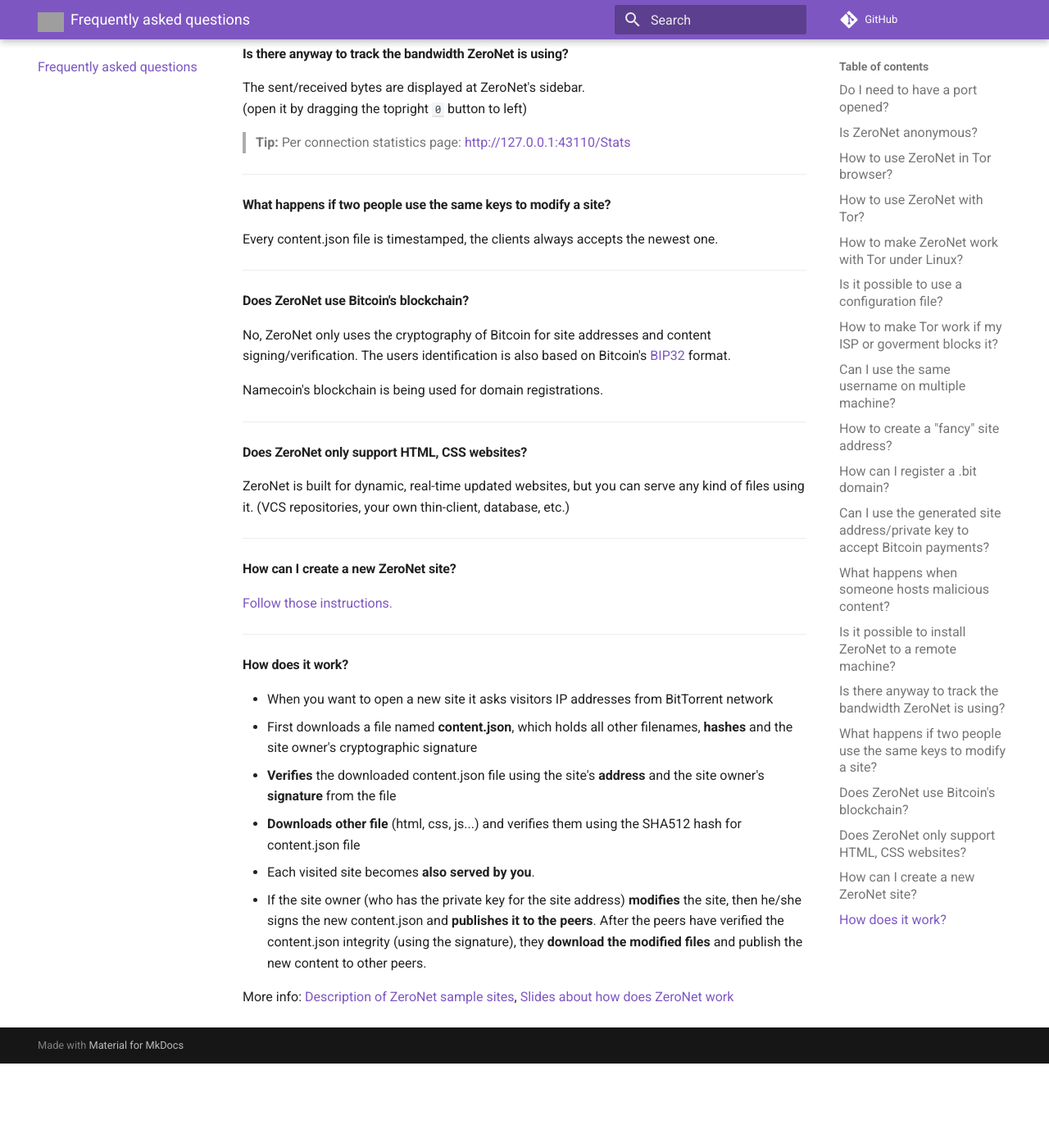
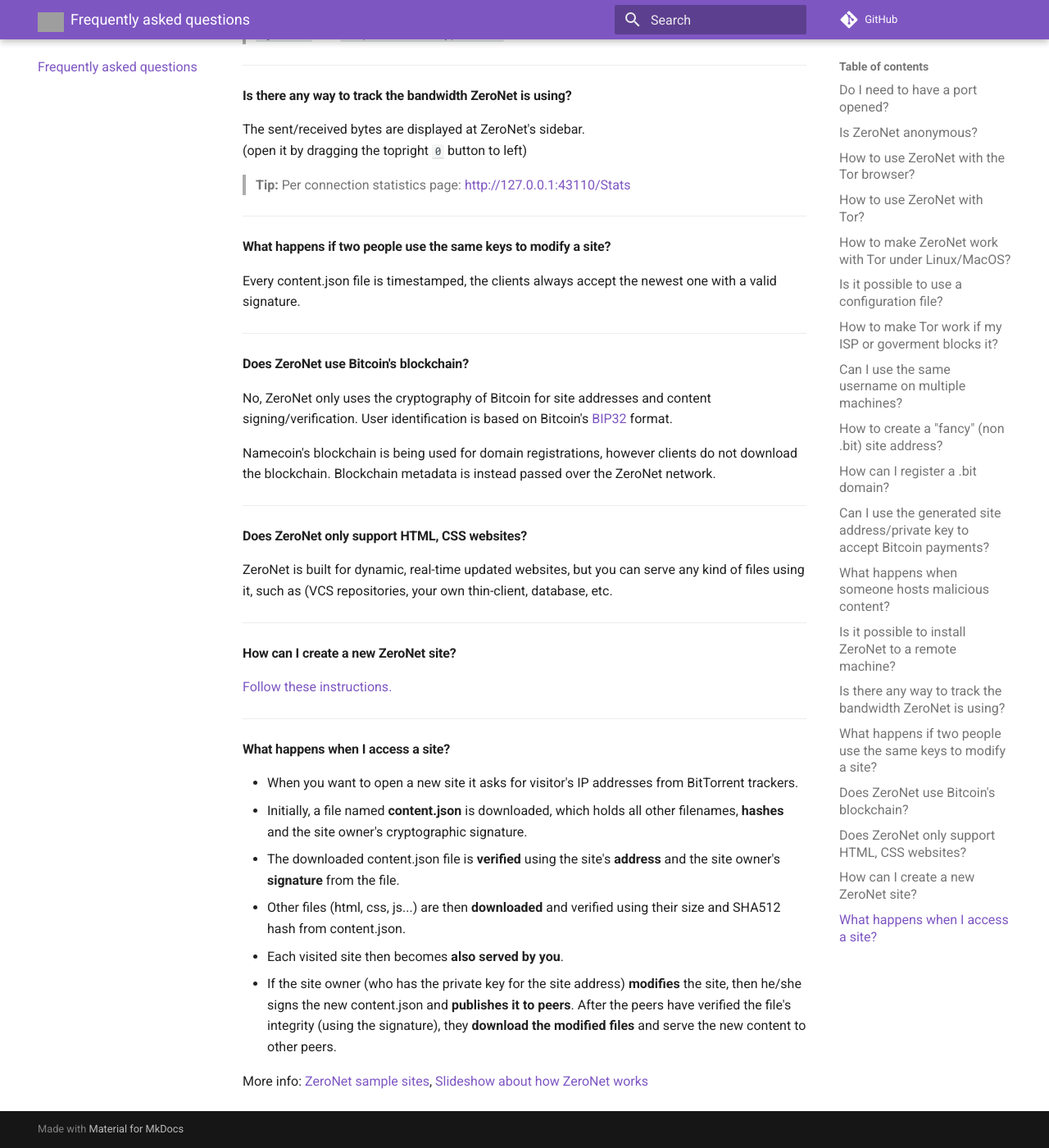
Before and after one commit to HelloZeroNet/Documentation, an MkDocs documentation site: the page built from docs/faq.md, in a window 1280 px wide and 1400 px high, scrolled down 4364 px. Shown: the whole window at 82% size. Built offline with MkDocs 1.6.1 and Material for MkDocs 9.7.7, drawn with Linux system fonts in a browser that asks for light colours; comment, search, counter and statistics services are not loaded; old or Windows-style settings are respelled for this version of MkDocs; before the commit the page ends 5661 px from its top, so only the background shows below that; some of the changed text lies outside the part shown; grey boxes are pictures that could not be loaded.

Commit message:
Fixes and grammar corrections for the FAQ

````diff
--- a/docs/faq.md
+++ b/docs/faq.md
@@ -29,9 +29,9 @@
 ---
 
 
-#### How to use ZeroNet in Tor browser?
+#### How to use ZeroNet with the Tor browser?
 
-In Tor mode it's recommended to use ZeroNet in Tor Browser:
+In Tor mode it is recommended to use ZeroNet from within the Tor Browser:
 
 - Start the Tor Browser
 - Go to address `about:preferences#advanced`
@@ -39,7 +39,7 @@
 - Enter `127.0.0.1` to field **No proxy for**
 - Open http://127.0.0.1:43110 in the browser
 
-If you still see blank page:
+If you still see a blank page:
  - Click on NoScript's button (first on the toolbar)
  - Choose "Temporary allow all this page"
  - Reload the page
@@ -49,31 +49,30 @@
 
 #### How to use ZeroNet with Tor?
 
-If you want to hide your IP install the latest version of ZeroNet then click Tor > Enable Tor for every connection on ZeroHello.
+If you want to hide your IP address, install the latest version of ZeroNet then click Tor > Enable Tor for every connection on ZeroHello.
 
-On Windows Tor is bundled with ZeroNet, ZeroNet will attempt to download and unpack Tor component on its first run. But in any case if it fails you can install it manually following the instruction in `core\tools\tor\manual_install.txt`.
+On Windows, Tor is bundled with ZeroNet. ZeroNet will attempt to download and unpack Tor on its first run. If this fails for any reason, you can install it manually following the instruction in `core\tools\tor\manual_install.txt`.
 
-For other OS [follow Tor install instructions](https://www.torproject.org/docs/installguide.html),
-edit your torrc configuration file by removing `#` from line `# ControlPort 9051` then restart your Tor service and ZeroNet.
+For other OS's, follow the instructions in the "How to make ZeroNet work with Tor under Linux/MacOS" section.
 
 > __Tip:__ You can verify your IP address using ZeroNet's [Stats](http://127.0.0.1:43110/Stats) page.
 
-> __Tip:__ If you get connection errors make sure you have the latest version of Tor installed. (0.2.7.5+ required)
+> __Tip:__ If you get connection errors, make sure you have the latest version of Tor installed. (0.2.7.5+ required)
 
 
 ---
 
 
-#### How to make ZeroNet work with Tor under Linux?
+#### How to make ZeroNet work with Tor under Linux/MacOS?
 
- - `sudo apt install tor`
+ - Install Tor for your OS following Tor's official guidelines: [Linux](https://www.torproject.org/download/download-unix.html.en) [Mac](https://www.torproject.org/docs/tor-doc-osx.html.en).
  - `sudo nano /etc/tor/torrc`
  - Remove the `#` character from lines `ControlPort 9051` and `CookieAuthentication 1` (line ~57)
- - `/etc/init.d/tor restart`
- - Add permission yourself to read the auth cookie by `sudo usermod -a -G debian-tor [yourlinuxuser]`<br>(if you are not on Debian check the file's user group by `ls -al /var/run/tor/control.authcookie`)
+ - Restart tor
+ - Add permission for yourself to read the auth cookie. With Debian Linux, the command is `sudo usermod -a -G debian-tor [yourlinuxuser]`<br>(if you are not on Debian check the file's user group by `ls -al /var/run/tor/control.authcookie`)
  - Logout/Login with your user to apply group changes
 
-> __Tip:__ You can verify if your Tor running correctly using `echo 'PROTOCOLINFO' | nc 127.0.0.1 9051`
+> __Tip:__ You can verify if your Tor setup is running correctly using `echo 'PROTOCOLINFO' | nc 127.0.0.1 9051`
 
 > __Tip:__ It's also possible to use Tor without modifying torrc (or to use older versions of Tor clients), by running `zeronet.py --tor disable --proxy 127.0.0.1:9050 --disable_udp`, but then you will lose ability to talk with other .onion addresses.
 
@@ -82,7 +81,7 @@
 
 #### Is it possible to use a configuration file?
 
-You can put your configuration options to a `zeronet.conf` file. Example:
+Any command line configuration flag can also be used as a configuration option. Place these options line-by-line into a file called `zeronet.conf` in your top-level zeronet directory (the one with zeronet.py). Example:
 
 ```
 [global]
@@ -112,15 +111,15 @@
 ---
 
 
-#### Can I use the same username on multiple machine?
+#### Can I use the same username on multiple machines?
 
-Yes, you have to copy the `data/users.json` file to your new machine.
+Yes, simply copy the `data/users.json` file to your new machine.
 
 
 ---
 
 
-#### How to create a "fancy" site address?
+#### How to create a "fancy" (non .bit) site address?
 
 Use [vanitygen](https://bitcointalk.org/index.php?topic=25804.0) to generate one. Once you get your keys, create `data/1YourPublicKey...tCkBzAXTKvJk4uj8` directory. Put some files there.
 
@@ -184,19 +183,20 @@
 
 
 #### Is it possible to install ZeroNet to a remote machine?
+
 Yes, you have to enable the UiPassword plugin by renaming the __plugins/disabled-UiPassword__ directory to __plugins/UiPassword__,
 then start ZeroNet on the remote machine using <br>`zeronet.py --ui_ip "*" --ui_password anypassword`.
 This will bind the ZeroNet UI webserver to all interfaces, but to keep it secure you can only access it by entering the given password.
 
 > __Tip:__ You can also restrict the interface based on ip address by using `--ui_restrict ip1 ip2`.
 
-> __Tip:__ You can specify the password in config file by creating a `zeronet.conf` file and add `[global]`, `ui_password = anypassword` lines to it.
+> __Tip:__ You can specify the password in the config file by creating a `zeronet.conf` file and adding `[global]` and `ui_password = anypassword` lines to it.
 
 
 ---
 
 
-#### Is there anyway to track the bandwidth ZeroNet is using?
+#### Is there any way to track the bandwidth ZeroNet is using?
 
 The sent/received bytes are displayed at ZeroNet's sidebar.<br>(open it by dragging the topright `0` button to left)
 
@@ -208,7 +208,7 @@
 
 #### What happens if two people use the same keys to modify a site?
 
-Every content.json file is timestamped, the clients always accepts the newest one.
+Every content.json file is timestamped, the clients always accept the newest one with a valid signature.
 
 
 ---
@@ -217,9 +217,9 @@
 #### Does ZeroNet use Bitcoin's blockchain?
 
 No, ZeroNet only uses the cryptography of Bitcoin for site addresses and content signing/verification.
-The users identification is also based on Bitcoin's [BIP32](https://github.com/bitcoin/bips/blob/master/bip-0032.mediawiki) format.
+User identification is based on Bitcoin's [BIP32](https://github.com/bitcoin/bips/blob/master/bip-0032.mediawiki) format.
 
-Namecoin's blockchain is being used for domain registrations.
+Namecoin's blockchain is being used for domain registrations, however clients do not download the blockchain. Blockchain metadata is instead passed over the ZeroNet network.
 
 
 ---
@@ -227,8 +227,7 @@
 
 #### Does ZeroNet only support HTML, CSS websites?
 
-ZeroNet is built for dynamic, real-time updated websites, but you can serve any kind of files using it.
-(VCS repositories, your own thin-client, database, etc.)
+ZeroNet is built for dynamic, real-time updated websites, but you can serve any kind of files using it, such as (VCS repositories, your own thin-client, database, etc.
 
 
 ---
@@ -236,23 +235,23 @@
 
 #### How can I create a new ZeroNet site?
 
-[Follow those instructions.](/using_zeronet/create_new_site/)
+[Follow these instructions.](/using_zeronet/create_new_site/)
 
 ---
 
 
-#### How does it work?
+#### What happens when I access a site?
 
-- When you want to open a new site it asks visitors IP addresses from BitTorrent network
-- First downloads a file named __content.json__, which holds all other filenames,
-  __hashes__ and the site owner's cryptographic signature
-- __Verifies__ the downloaded content.json file using the site's __address__ and the site owner's __signature__ from the file
-- __Downloads other file__ (html, css, js...) and verifies them using the SHA512 hash for content.json file
-- Each visited site becomes __also served by you__.
+- When you want to open a new site it asks for visitor's IP addresses from BitTorrent trackers.
+- Initially, a file named __content.json__ is downloaded, which holds all other filenames,
+  __hashes__ and the site owner's cryptographic signature.
+- The downloaded content.json file is __verified__ using the site's __address__ and the site owner's __signature__ from the file.
+- Other files (html, css, js...) are then __downloaded__ and verified using their size and SHA512 hash from content.json.
+- Each visited site then becomes __also served by you__.
 - If the site owner (who has the private key for the site address) __modifies__ the site, then he/she signs
-  the new content.json and __publishes it to the peers__. After the peers have verified the content.json
-  integrity (using the signature), they __download the modified files__ and publish the new content to other peers.
+  the new content.json and __publishes it to peers__. After the peers have verified the file's
+  integrity (using the signature), they __download the modified files__ and serve the new content to other peers.
 
 More info:
- [Description of ZeroNet sample sites](/using_zeronet/sample_sites/),
- [Slides about how does ZeroNet work](https://docs.google.com/presentation/d/1_2qK1IuOKJ51pgBvllZ9Yu7Au2l551t3XBgyTSvilew/pub)
+ [ZeroNet sample sites](/using_zeronet/sample_sites/),
+ [Slideshow about how ZeroNet works](https://docs.google.com/presentation/d/1_2qK1IuOKJ51pgBvllZ9Yu7Au2l551t3XBgyTSvilew/pub)
````
Also changed, not shown: other parts of docs/faq.md (+6 -6 lines).
